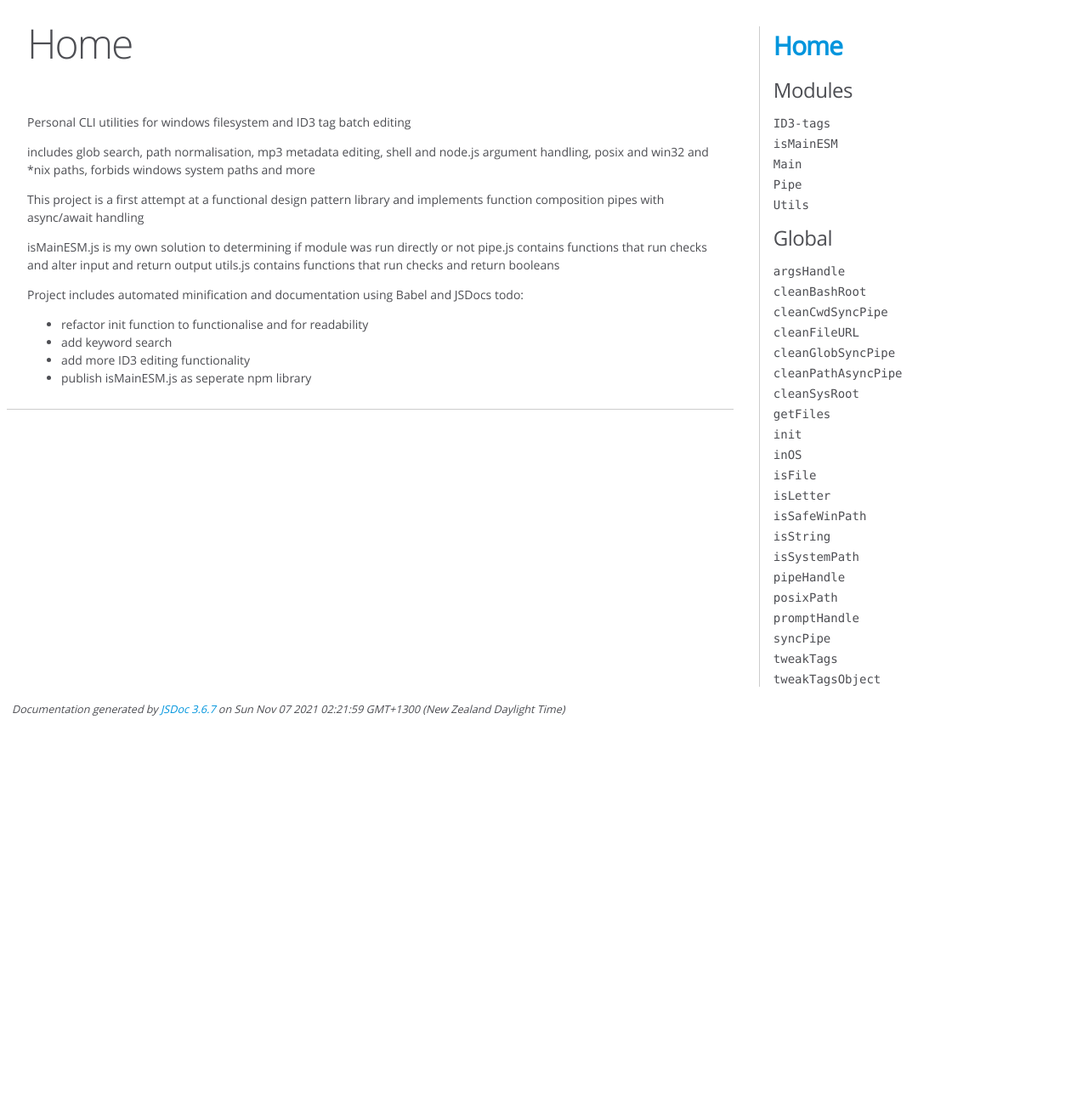
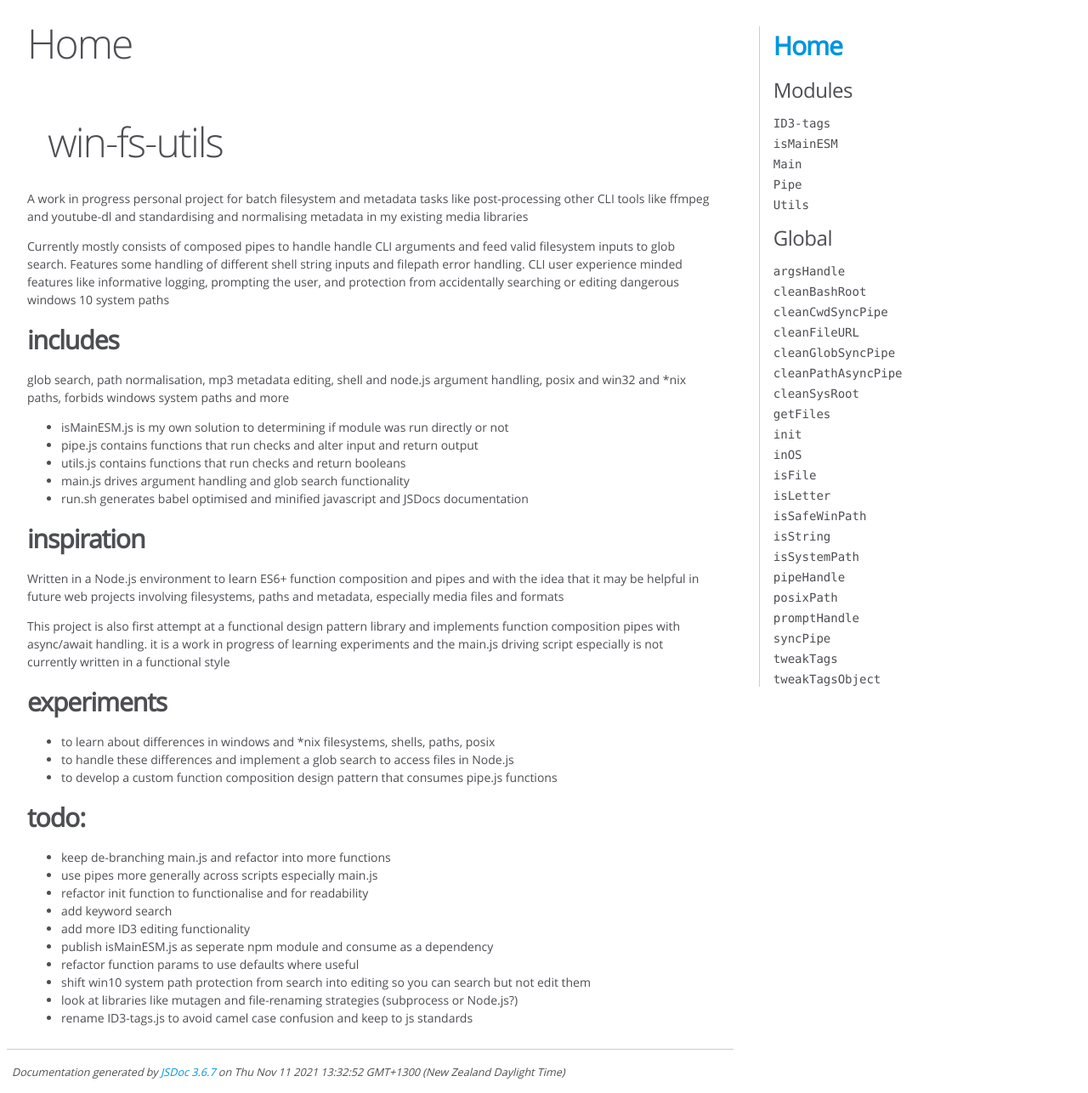
Before and after one commit to PAR-iTY/win-fs-utils, a website: page docs/index.html in a window 1280 px wide. Shown: the part 5-1291 px from the top of the page at 85% size. Before the commit the page ends 864 px from the top, so only its background shows below. Drawn offline with Linux system fonts and the light colour scheme.

Commit message:
updated readme

```diff
--- a/docs/index.html
+++ b/docs/index.html
@@ -43,19 +43,39 @@
 
 
     <section>
-        <article><p>Personal CLI utilities for windows filesystem and ID3 tag batch editing</p>
-<p>includes glob search, path normalisation, mp3 metadata editing, shell and node.js argument handling, posix and win32 and *nix paths, forbids windows system paths and more</p>
-<p>This project is a first attempt at a functional design pattern library and implements function composition pipes with async/await handling</p>
-<p>isMainESM.js is my own solution to determining if module was run directly or not
-pipe.js contains functions that run checks and alter input and return output
-utils.js contains functions that run checks and return booleans</p>
-<p>Project includes automated minification and documentation using Babel and JSDocs
-todo:</p>
+        <article><h1>win-fs-utils</h1>
+<p>A work in progress personal project for batch filesystem and metadata tasks like post-processing other CLI tools like ffmpeg and youtube-dl and standardising and normalising metadata in my existing media libraries</p>
+<p>Currently mostly consists of composed pipes to handle handle CLI arguments and feed valid filesystem inputs to glob search. Features some handling of different shell string inputs and filepath error handling. CLI user experience minded features like informative logging, prompting the user, and protection from accidentally searching or editing dangerous windows 10 system paths</p>
+<h2>includes</h2>
+<p>glob search, path normalisation, mp3 metadata editing, shell and node.js argument handling, posix and win32 and *nix paths, forbids windows system paths and more</p>
 <ul>
+<li>isMainESM.js is my own solution to determining if module was run directly or not</li>
+<li>pipe.js contains functions that run checks and alter input and return output</li>
+<li>utils.js contains functions that run checks and return booleans</li>
+<li>main.js drives argument handling and glob search functionality</li>
+<li>run.sh generates babel optimised and minified javascript and JSDocs documentation</li>
+</ul>
+<h2>inspiration</h2>
+<p>Written in a Node.js environment to learn ES6+ function composition and pipes and with the idea that it may be helpful in future web projects involving filesystems, paths and metadata, especially media files and formats</p>
+<p>This project is also first attempt at a functional design pattern library and implements function composition pipes with async/await handling. it is a work in progress of learning experiments and the main.js driving script especially is not currently written in a functional style</p>
+<h2>experiments</h2>
+<ul>
+<li>to learn about differences in windows and *nix filesystems, shells, paths, posix</li>
+<li>to handle these differences and implement a glob search to access files in Node.js</li>
+<li>to develop a custom function composition design pattern that consumes pipe.js functions</li>
+</ul>
+<h2>todo:</h2>
+<ul>
+<li>keep de-branching main.js and refactor into more functions</li>
+<li>use pipes more generally across scripts especially main.js</li>
 <li>refactor init function to functionalise and for readability</li>
 <li>add keyword search</li>
 <li>add more ID3 editing functionality</li>
-<li>publish isMainESM.js as seperate npm library</li>
+<li>publish isMainESM.js as seperate npm module and consume as a dependency</li>
+<li>refactor function params to use defaults where useful</li>
+<li>shift win10 system path protection from search into editing so you can search but not edit them</li>
+<li>look at libraries like mutagen and file-renaming strategies (subprocess or Node.js?)</li>
+<li>rename ID3-tags.js to avoid camel case confusion and keep to js standards</li>
 </ul></article>
     </section>
 
@@ -73,7 +93,7 @@ todo:</p>
 <br class="clear">
 
 <footer>
-    Documentation generated by <a href="https://github.com/jsdoc/jsdoc">JSDoc 3.6.7</a> on Sun Nov 07 2021 02:21:59 GMT+1300 (New Zealand Daylight Time)
+    Documentation generated by <a href="https://github.com/jsdoc/jsdoc">JSDoc 3.6.7</a> on Thu Nov 11 2021 13:32:52 GMT+1300 (New Zealand Daylight Time)
 </footer>
 
 <script> prettyPrint(); </script>
--- a/main.js
+++ b/main.js
@@ -359,7 +359,7 @@ const getFiles = (_path, ext, recurse) => {
     // this is a CLI tool for users, hide failure to access and move on
     strict: false,
     silent: true,
-    // if ext then need to only return files and not folders
+    // if ext is set then need to only return files and not folders
     // (avoids false-positive folders that end in an ext-like string)
     nodir: ext ? true : false,
     nocase: true,
@@ -445,7 +445,7 @@ const getFiles = (_path, ext, recurse) => {
   console.time('search execution time');
 
   try {
-    // make this and other sync calls async
+    // todo: make this and other sync calls async
     const files = glob.sync(`${_path}${recurse}${pattern}${ext}`, options);
 
     // console.log(
--- a/package.json
+++ b/package.json
@@ -5,7 +5,7 @@
   "type": "module",
   "main": "main.js",
   "scripts": {
-    "test": "echo \"Error: no test specified\" && exit 1"
+    "main": "node main"
   },
   "author": "PAR<i>TY",
   "license": "GPL-3.0-only",
@@ -16,7 +16,7 @@
     "prompts": "^2.4.1"
   },
   "devDependencies": {
-    "@babel/cli": "^7.14.5",
+    "@babel/cli": "^7.16.0",
     "@babel/core": "^7.14.6",
     "babel-plugin-transform-remove-console": "^6.9.4",
     "babel-preset-minify": "^0.5.1",
```
Also changed, not shown: docs/ID3-tags.js.html (+1 -1 lines), docs/global.html (+1 -1 lines), docs/isMainESM.js.html (+1 -1 lines), docs/main.js.html (+3 -3 lines), docs/module-ID3-tags.html (+1 -1 lines), docs/module-Main.html (+1 -1 lines), docs/module-Pipe.html (+1 -1 lines), docs/module-Utils.html (+1 -1 lines), docs/module-isMainESM.html (+1 -1 lines), docs/pipe.js.html (+1 -1 lines), docs/utils.js.html (+1 -1 lines), README.md, 2 other files.
